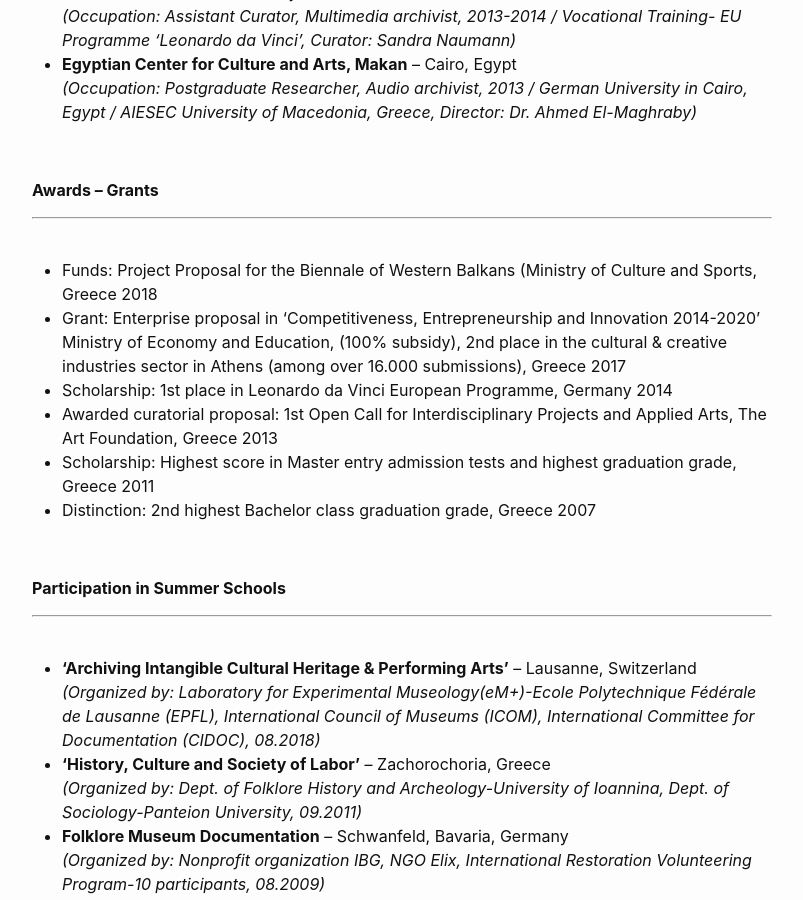
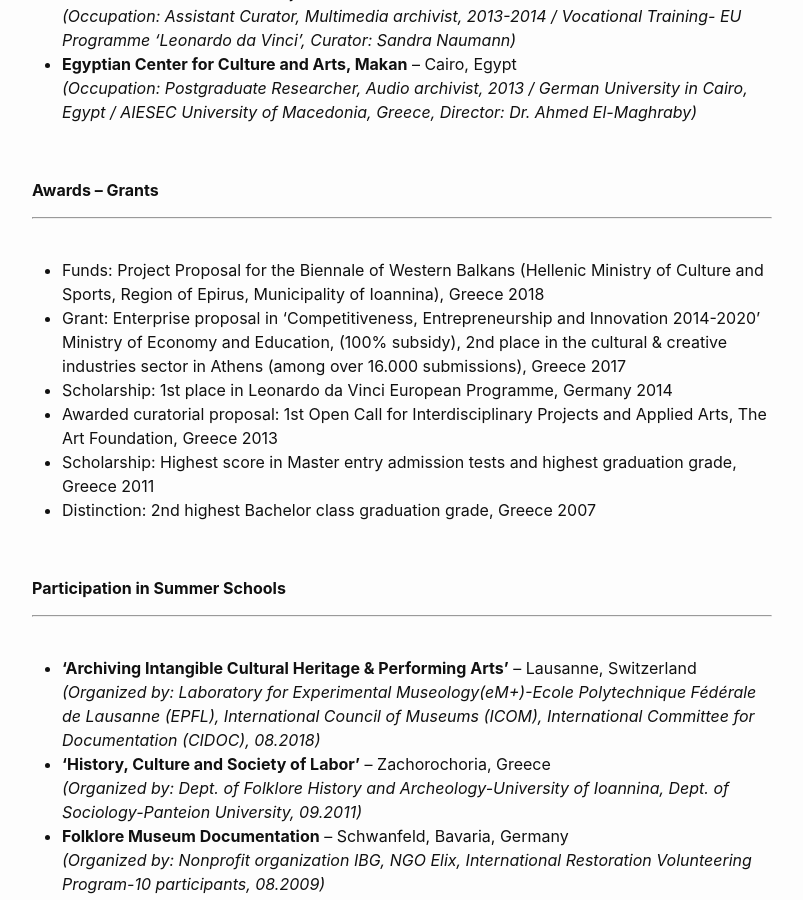
Before and after one commit to mziku/mziku.github.io, a Jekyll site: the page built from education.md, in a window 1280 px wide and 900 px high, scrolled down 1130 px. Shown: the whole window, without its empty margins (238-1041 px from the left). Built offline with Jekyll 4.4.1, drawn with Linux system fonts in a browser that asks for light colours.

Commit message:
Update education.md

```diff
--- a/education.md
+++ b/education.md
@@ -57,7 +57,7 @@
 ---
 <br/>
 
-- Funds: Project Proposal for the Biennale of Western Balkans (Ministry of Culture and Sports, Greece 2018
+- Funds: Project Proposal for the Biennale of Western Balkans (Hellenic Ministry of Culture and Sports, Region of Epirus, Municipality of Ioannina), Greece 2018
 - Grant: Enterprise proposal in 'Competitiveness, Entrepreneurship and Innovation 2014-2020' Ministry of Economy and 	Education, (100% subsidy), 2nd place in the cultural & creative industries sector in Athens (among over 16.000 	submissions), Greece 2017
 - Scholarship: 1st place in Leonardo da Vinci European Programme, Germany 2014
 - Awarded curatorial proposal: 1st Open Call for Interdisciplinary Projects and Applied Arts, The Art Foundation, Greece 2013
```
